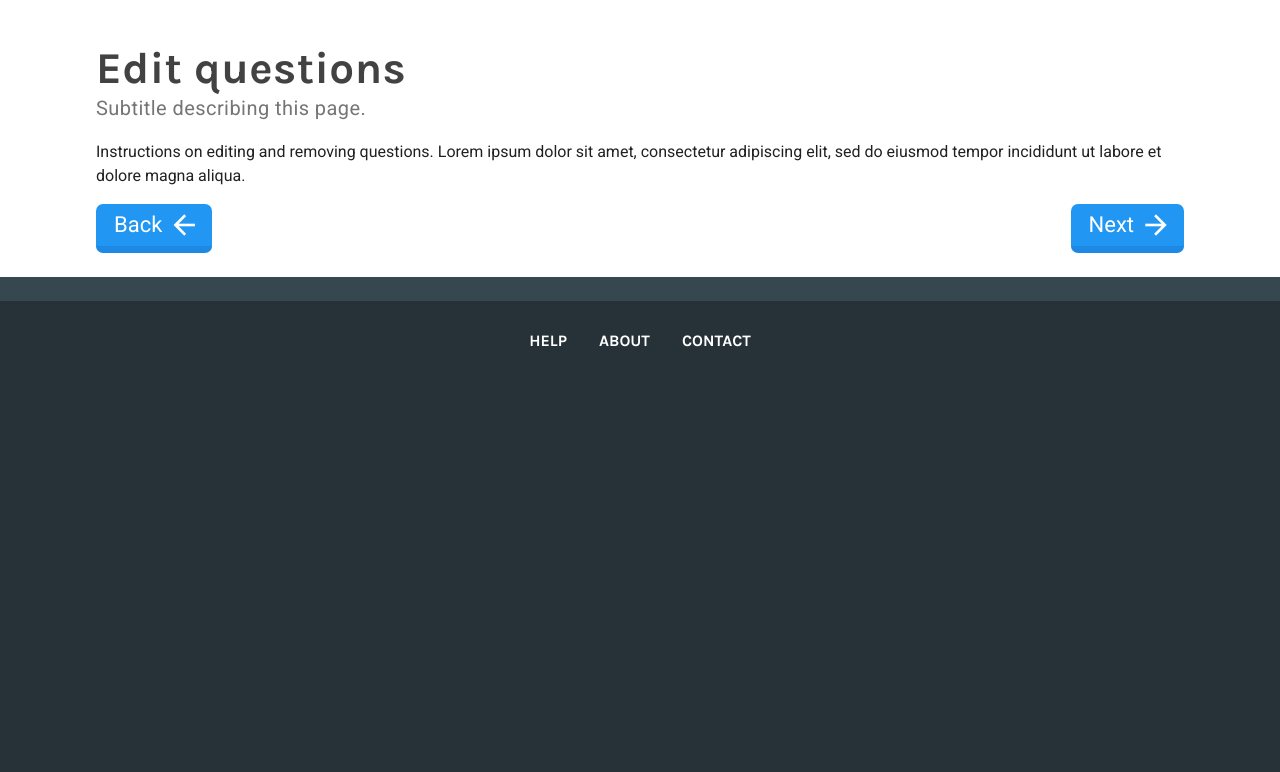
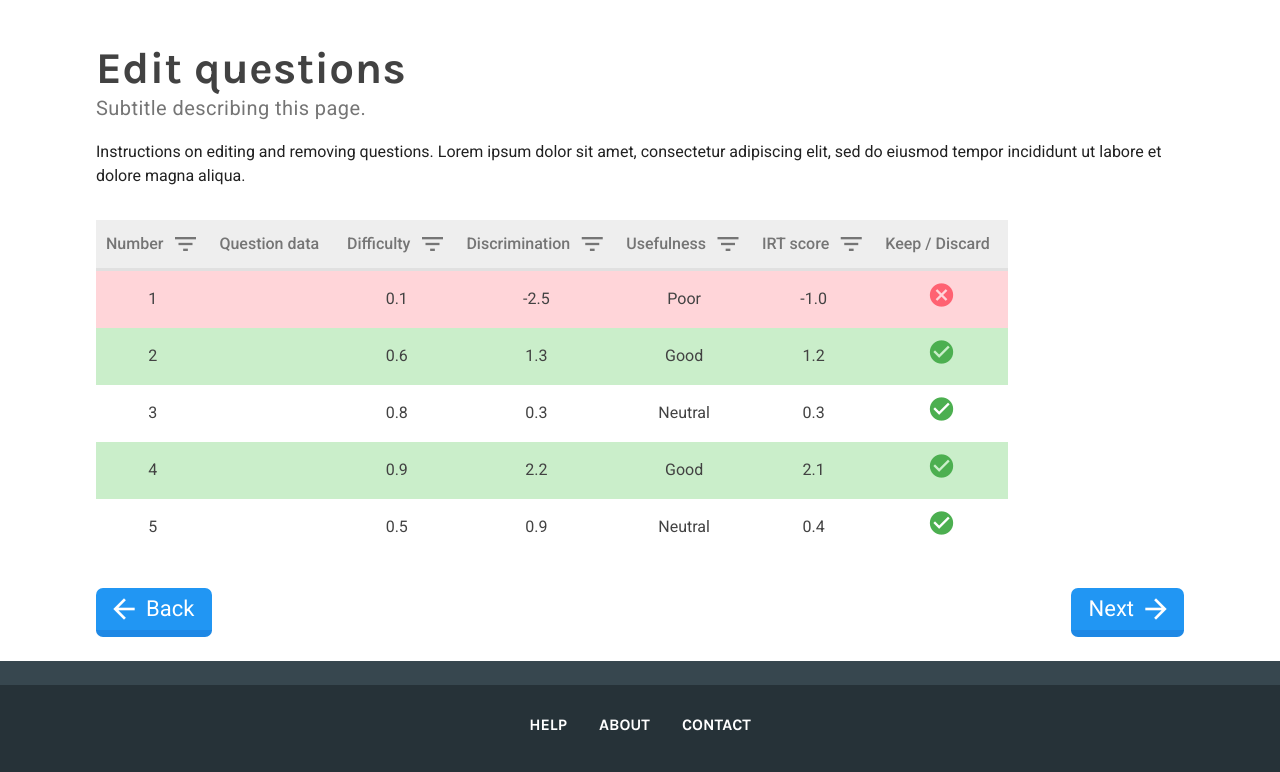
Before and after one commit to genericity/test-analysis, a Flask app: page /questions in a window 1280 px wide. Shown: the part 192-964 px from the top of the page. Before the commit the page ends 539 px from the top, so only its background shows below. Run offline with Flask 2, Linux system fonts and the light colour scheme; some libraries are stand-ins or nearby versions.

Commit message:
Added questions page, including sortable tables.
- Added table for selecting questions to discard.
- Added a library to make tables sortable.
- Added custom styles for the table, to better indicate the sortable
columns (with a ‘sortable’ icon) and good/bad rows (with a green/red
background).
- Changed the header so that scripts are only loaded when necessary, to
avoid unnecessary page load.

```diff
--- /dev/null
+++ b/static/css/sortable.css
@@ -0,0 +1,55 @@
+/* line 2, ../sass/_sortable.sass */
+table[data-sortable] {
+  border-collapse: collapse;
+  border-spacing: 0;
+}
+/* line 6, ../sass/_sortable.sass */
+table[data-sortable] th {
+  vertical-align: bottom;
+  font-weight: bold;
+}
+/* line 10, ../sass/_sortable.sass */
+table[data-sortable] th, table[data-sortable] td {
+  text-align: left;
+  padding: 10px;
+}
+/* line 14, ../sass/_sortable.sass */
+table[data-sortable] th:not([data-sortable="false"]) {
+  -webkit-user-select: none;
+  -moz-user-select: none;
+  -ms-user-select: none;
+  -o-user-select: none;
+  user-select: none;
+  -webkit-tap-highlight-color: rgba(0, 0, 0, 0);
+  -webkit-touch-callout: none;
+  cursor: pointer;
+}
+/* line 26, ../sass/_sortable.sass */
+table[data-sortable] th:after {
+  content: "";
+  visibility: hidden;
+  display: inline-block;
+  vertical-align: inherit;
+  height: 0;
+  width: 0;
+  border-width: 5px;
+  border-style: solid;
+  border-color: transparent;
+  margin-right: 1px;
+  margin-left: 10px;
+  float: right;
+}
+/* line 40, ../sass/_sortable.sass */
+table[data-sortable] th[data-sorted="true"]:after {
+  visibility: visible;
+}
+/* line 43, ../sass/_sortable.sass */
+table[data-sortable] th[data-sorted-direction="descending"]:after {
+  border-top-color: inherit;
+  margin-top: 8px;
+}
+/* line 47, ../sass/_sortable.sass */
+table[data-sortable] th[data-sorted-direction="ascending"]:after {
+  border-bottom-color: inherit;
+  margin-top: 3px;
+}
--- a/static/css/styles.css
+++ b/static/css/styles.css
@@ -308,6 +308,10 @@ nav ul li:last-child:after{
      max-width: 24em;
      text-align: center;
      position: relative;
+     -webkit-user-select: none; /* Safari */
+     -moz-user-select: none; /* Firefox */
+     -ms-user-select: none; /* IE10+/Edge */
+     user-select: none; /* Standard */
 }
 
 #upload-area div {
@@ -409,6 +413,30 @@ nav ul li:last-child:after{
      padding-left: 96px;
 }
 
+/* Toggleable icons. */
+.toggle {
+     cursor: pointer;
+     font-size: 28px;
+}
+
+.toggle.toggle-discard:after {
+     content: 'cancel';
+     color: #ff6272;
+}
+
+.toggle.toggle-discard:hover:after {
+     color: #f14f5f;
+}
+
+.toggle.toggle-keep:after {
+     content: 'check_circle';
+     color: #4CAF50;
+}
+
+.toggle.toggle-keep:hover:after {
+     color: #43A047;
+}
+
 /* Footer */
 footer {
      background: #263238;
--- /dev/null
+++ b/static/css/tables.css
@@ -0,0 +1,115 @@
+table.sorted-table {
+	margin: 2em 0;
+	display: block;
+	width: 100%;
+}
+
+table.sorted-table th, table.sorted-table td {
+	text-align: center;
+	color: #424242;
+}
+
+table.sorted-table thead {
+	background: #eee;
+}
+
+table.sorted-table thead tr th{
+	color: #757575;
+	font-weight: 500;
+	border-bottom: 3px solid #E0E0E0;
+}
+
+table.sorted-table thead tr th:hover, table[data-sortable] th[data-sorted="true"]{
+	background: #E0E0E0;
+}
+
+table.sorted-table th[data-sortable="false"]:hover {
+	background: #eee;
+}
+
+tr {
+	-webkit-transition: all 0.2s ease;
+	-moz-transition: all 0.2s ease;
+	-o-transition: all 0.2s ease;
+	transition: all 0.2s ease;
+}
+
+tr.poor {
+	background: #ffd5d9;
+}
+
+tr.good {
+	background: #caeeca;
+}
+
+tr.poor:hover {
+	background: #FFCDD2;
+}
+
+tr.good:hover {
+	background: #beebbe;
+}
+
+tr.neutral:hover {
+	background: #f5f5f5;
+}
+
+table[data-sortable].sorted-table th, table[data-sortable].sorted-table td {
+	margin: 12px;
+	line-height: 28px;
+}
+
+table[data-sortable] th:after {
+	font-family: 'Material Icons';
+	font-weight: normal;
+	font-style: normal;
+	display: inline-block;
+	line-height: 1;
+	text-transform: none;
+	letter-spacing: normal;
+	word-wrap: normal;
+	white-space: nowrap;
+	direction: ltr;
+
+	/* Support for all WebKit browsers. */
+	-webkit-font-smoothing: antialiased;
+	/* Support for Safari and Chrome. */
+	text-rendering: optimizeLegibility;
+	/* Support for Firefox. */
+	-moz-osx-font-smoothing: grayscale;
+	/* Support for IE. */
+	font-feature-settings: 'liga';
+	visibility: visible;
+	font-size: 28px;
+}
+
+/* Reset table styles. */
+table[data-sortable].sorted-table th:after {
+	content: '';
+	border: none;
+	height: initial;
+	width: initial;
+	margin-left: 8px;
+	margin-right: initial;
+	margin-top: initial;
+	margin-bottom: initial;
+	float: none;
+}
+
+table[data-sortable] th:not([data-sortable="false"]):after {
+	content: 'filter_list';
+}
+
+table[data-sortable] th[data-sorted-direction="ascending"], table[data-sortable] th[data-sorted-direction="descending"] {
+	color: #424242;
+	font-weight: 500;
+	border-color: #BDBDBD;
+}
+
+table[data-sortable] th[data-sorted-direction="ascending"]:after {
+	content: 'expand_less';
+}
+
+table[data-sortable] th[data-sorted-direction="descending"]:after {
+	content: 'expand_more';
+}
--- a/templates/export.html
+++ b/templates/export.html
@@ -7,7 +7,7 @@
             </p>
             <section id="grades">
             </section>
-            <a class="button" id="back-button" href="{{ url_for('review_page') }}">
+            <a class="button reversed-button" id="back-button" href="{{ url_for('review_page') }}">
                 <span class="button-icon material-icons">arrow_back</span>
                 <span class="button-text">Back</span>
             </a>
--- a/templates/grades.html
+++ b/templates/grades.html
@@ -7,7 +7,7 @@
             </p>
             <section id="grades">
             </section>
-            <a class="button" id="back-button" href="{{ url_for('questions_page') }}">
+            <a class="button reversed-button" id="back-button" href="{{ url_for('questions_page') }}">
                 <span class="button-icon material-icons">arrow_back</span>
                 <span class="button-text">Back</span>
             </a>
--- a/templates/header.html
+++ b/templates/header.html
@@ -8,9 +8,19 @@
 	<link href="https://fonts.googleapis.com/css?family=Roboto:300,400,500" rel="stylesheet">
     <link href="https://fonts.googleapis.com/css?family=Karla:400,700" rel="stylesheet">
 	<link href="{{ url_for('static', filename='css/styles.css') }}" rel="stylesheet">
+    {% if questions or review %}
+    <!-- Table sorting scripts and styles. -->
+    <script type="text/javascript" src="{{ url_for('static', filename='js/sortable.min.js') }}"></script>
+    <link href="{{ url_for('static', filename='css/sortable.css') }}" rel="stylesheet">
+    <link href="{{ url_for('static', filename='css/tables.css') }}" rel="stylesheet">
+    {% endif %}
+
+    {% if grades %}
+    <!-- Chart and visualization scripts. -->
 	<script type="text/javascript" src="{{ url_for('static', filename='js/chart.js') }}"></script>
 	<script type="text/javascript" src="{{ url_for('static', filename='js/annotations.js') }}"></script>
 	<script type="text/javascript" src="{{ url_for('static', filename='js/visualize.js') }}"></script>
+    {% endif %}
 </head>
 <body>
 	<header>
--- a/templates/index.html
+++ b/templates/index.html
@@ -34,8 +34,8 @@
                     </div>
                 </div>
             </section>
-            <button class="button disabled-button" id="next-button">
+            <a class="button disabled-button" id="next-button" href="#upload">
                 <span class="button-text">Next</span>
                 <span class="button-icon material-icons">arrow_forward</span>
-            </button>
+            </a>
 {% include "footer.html" %}
--- a/templates/questions.html
+++ b/templates/questions.html
@@ -6,8 +6,68 @@
                 Instructions on editing and removing questions. Lorem ipsum dolor sit amet, consectetur adipiscing elit, sed do eiusmod tempor incididunt ut labore et dolore magna aliqua.
             </p>
             <section id="questions">
+                <table class="sortable-theme-minimal sorted-table" data-sortable>
+                    <thead>
+                        <tr>
+                            <th>Number</th>
+                            <th data-sortable="false">Question data</th>
+                            <th>Difficulty</th>
+                            <th>Discrimination</th>
+                            <th>Usefulness</th>
+                            <th>IRT score</th>
+                            <th data-sortable="false">Keep / Discard</th>
+                        </tr>
+                    </thead>
+                    <tbody>
+                        <tr class="poor">
+                            <td>1</td>
+                            <td></td>
+                            <td>0.1</td>
+                            <td>-2.5</td>
+                            <td>Poor</td>
+                            <td>-1.0</td>
+                            <td><i class='material-icons selected toggle toggle-discard'></i></td>
+                        </tr>
+                        <tr class="good">
+                            <td>2</td>
+                            <td></td>
+                            <td>0.6</td>
+                            <td>1.3</td>
+                            <td>Good</td>
+                            <td>1.2</td>
+                            <td><i class='material-icons selected toggle toggle-keep'></i></td>
+                        </tr>
+                        <tr class="neutral">
+                            <td>3</td>
+                            <td></td>
+                            <td>0.8</td>
+                            <td>0.3</td>
+                            <td>Neutral</td>
+                            <td>0.3</td>
+                            <td><i class='material-icons selected toggle toggle-keep'></i></td>
+                        </tr>
+                        <tr class="good">
+                            <td>4</td>
+                            <td></td>
+                            <td>0.9</td>
+                            <td>2.2</td>
+                            <td>Good</td>
+                            <td>2.1</td>
+                            <td><i class='material-icons selected toggle toggle-keep'></i></td>
+                        </tr>
+                        <tr class="neutral">
+                            <td>5</td>
+                            <td></td>
+                            <td>0.5</td>
+                            <td>0.9</td>
+                            <td>Neutral</td>
+                            <td>0.4</td>
+                            <td><i class='material-icons selected toggle toggle-keep'></i></td>
+                        </tr>
+                    </tbody>
+                </table>
             </section>
-            <a class="button" id="back-button" href="{{ url_for('upload_page') }}">
+            <a class="button reversed-button" id="back-button" href="{{ url_for('upload_page') }}">
                 <span class="button-icon material-icons">arrow_back</span>
                 <span class="button-text">Back</span>
             </a>
--- a/templates/review.html
+++ b/templates/review.html
@@ -7,7 +7,7 @@
             </p>
             <section id="review">
             </section>
-            <a class="button" id="back-button" href="{{ url_for('grades_page') }}">
+            <a class="button reversed-button" id="back-button" href="{{ url_for('grades_page') }}">
                 <span class="button-icon material-icons">arrow_back</span>
                 <span class="button-text">Back</span>
             </a>
```
Also changed, not shown: static/js/sortable.min.js (added).
